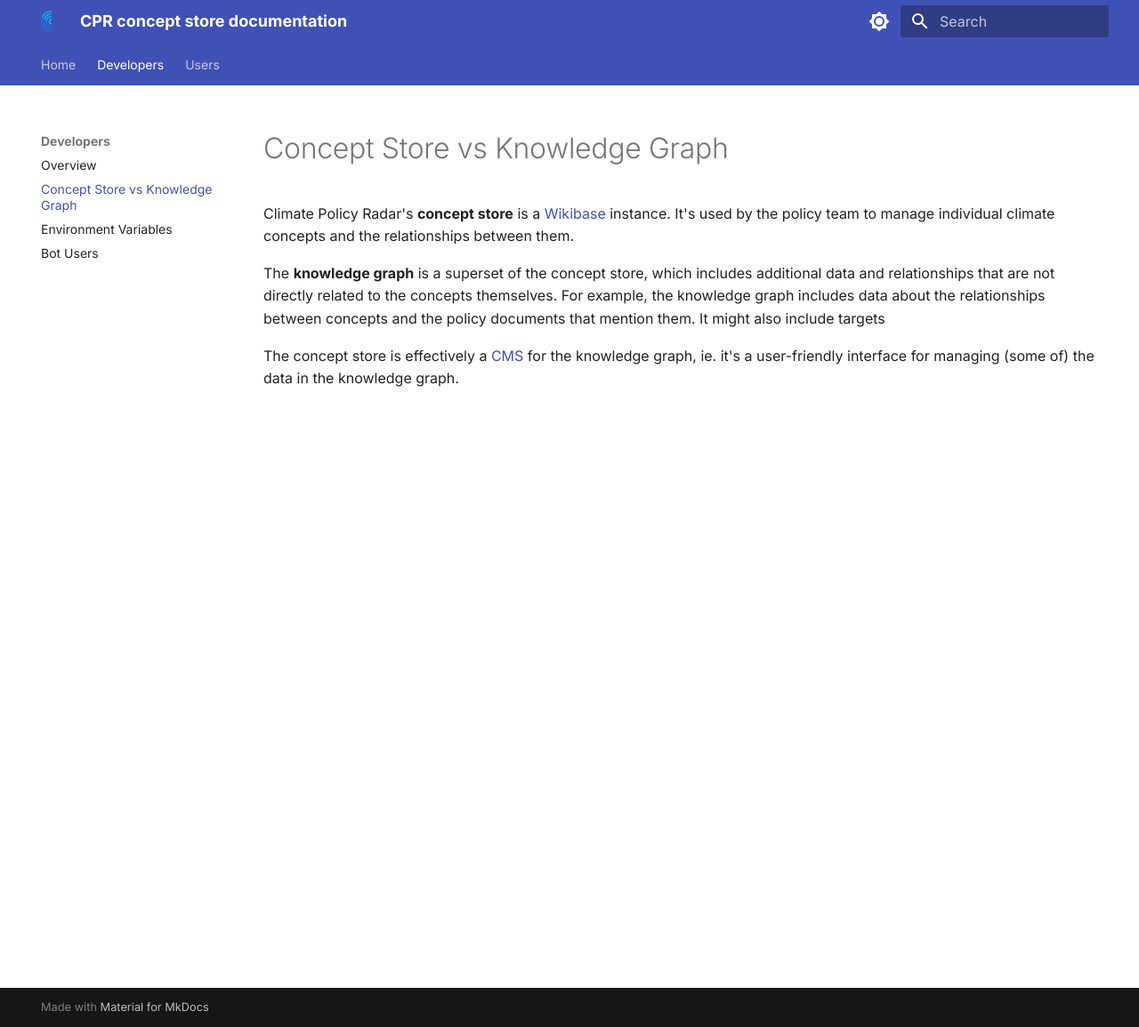
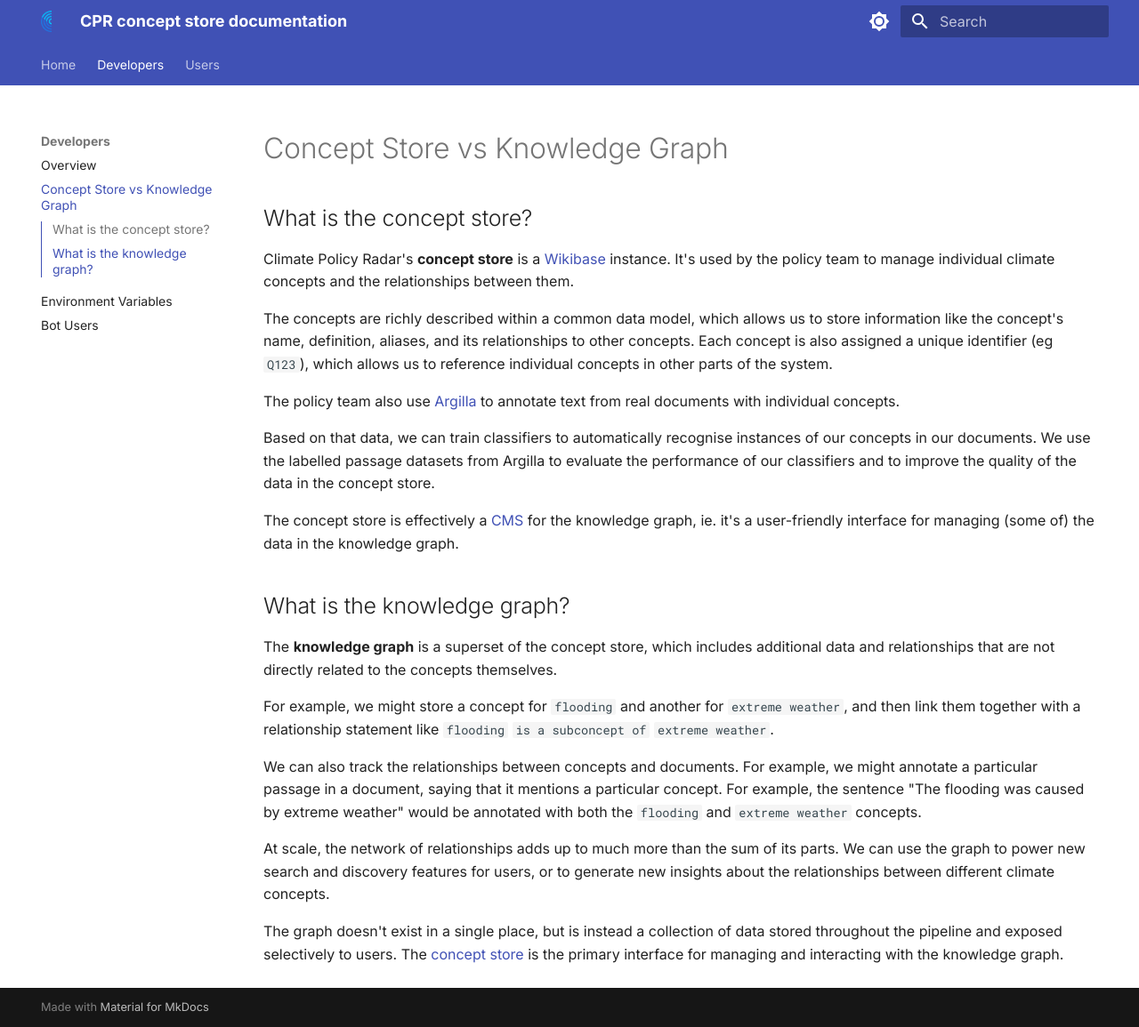
Before and after one commit to climatepolicyradar/knowledge-graph, an MkDocs documentation site: the page built from docs/docs/developers/concept-store-vs-knowledge-graph.md, in a window 1280 px wide and 1155 px high. Shown: the whole window at 89% size. Built offline with MkDocs 1.6.1 and Material for MkDocs 9.7.7, drawn with Linux system fonts in a browser that asks for light colours.

```diff
--- a/docs/docs/developers/concept-store-vs-knowledge-graph.md
+++ b/docs/docs/developers/concept-store-vs-knowledge-graph.md
@@ -1,7 +1,25 @@
 # Concept Store vs Knowledge Graph
+
+## What is the concept store?
 
 Climate Policy Radar's **concept store** is a [Wikibase](https://www.mediawiki.org/wiki/Wikibase) instance. It's used by the policy team to manage individual climate concepts and the relationships between them.
 
-The **knowledge graph** is a superset of the concept store, which includes additional data and relationships that are not directly related to the concepts themselves. For example, the knowledge graph includes data about the relationships between concepts and the policy documents that mention them. It might also include targets
+The concepts are richly described within a common data model, which allows us to store information like the concept's name, definition, aliases, and its relationships to other concepts. Each concept is also assigned a unique identifier (eg `Q123`), which allows us to reference individual concepts in other parts of the system.
+
+The policy team also use [Argilla](https://argilla.io/) to annotate text from real documents with individual concepts.
+
+Based on that data, we can train classifiers to automatically recognise instances of our concepts in our documents. We use the labelled passage datasets from Argilla to evaluate the performance of our classifiers and to improve the quality of the data in the concept store.
 
 The concept store is effectively a [CMS](https://en.wikipedia.org/wiki/Content_management_system) for the knowledge graph, ie. it's a user-friendly interface for managing (some of) the data in the knowledge graph.
+
+## What is the knowledge graph?
+
+The **knowledge graph** is a superset of the concept store, which includes additional data and relationships that are not directly related to the concepts themselves.
+
+For example, we might store a concept for `flooding` and another for `extreme weather`, and then link them together with a relationship statement like `flooding` `is a subconcept of` `extreme weather`.
+
+We can also track the relationships between concepts and documents. For example, we might annotate a particular passage in a document, saying that it mentions a particular concept. For example, the sentence "The flooding was caused by extreme weather" would be annotated with both the `flooding` and `extreme weather` concepts.
+
+At scale, the network of relationships adds up to much more than the sum of its parts. We can use the graph to power new search and discovery features for users, or to generate new insights about the relationships between different climate concepts.
+
+The graph doesn't exist in a single place, but is instead a collection of data stored throughout the pipeline and exposed selectively to users. The [concept store](#what-is-the-concept-store) is the primary interface for managing and interacting with the knowledge graph.
```
Also changed, not shown: README.md, 1 other file.
